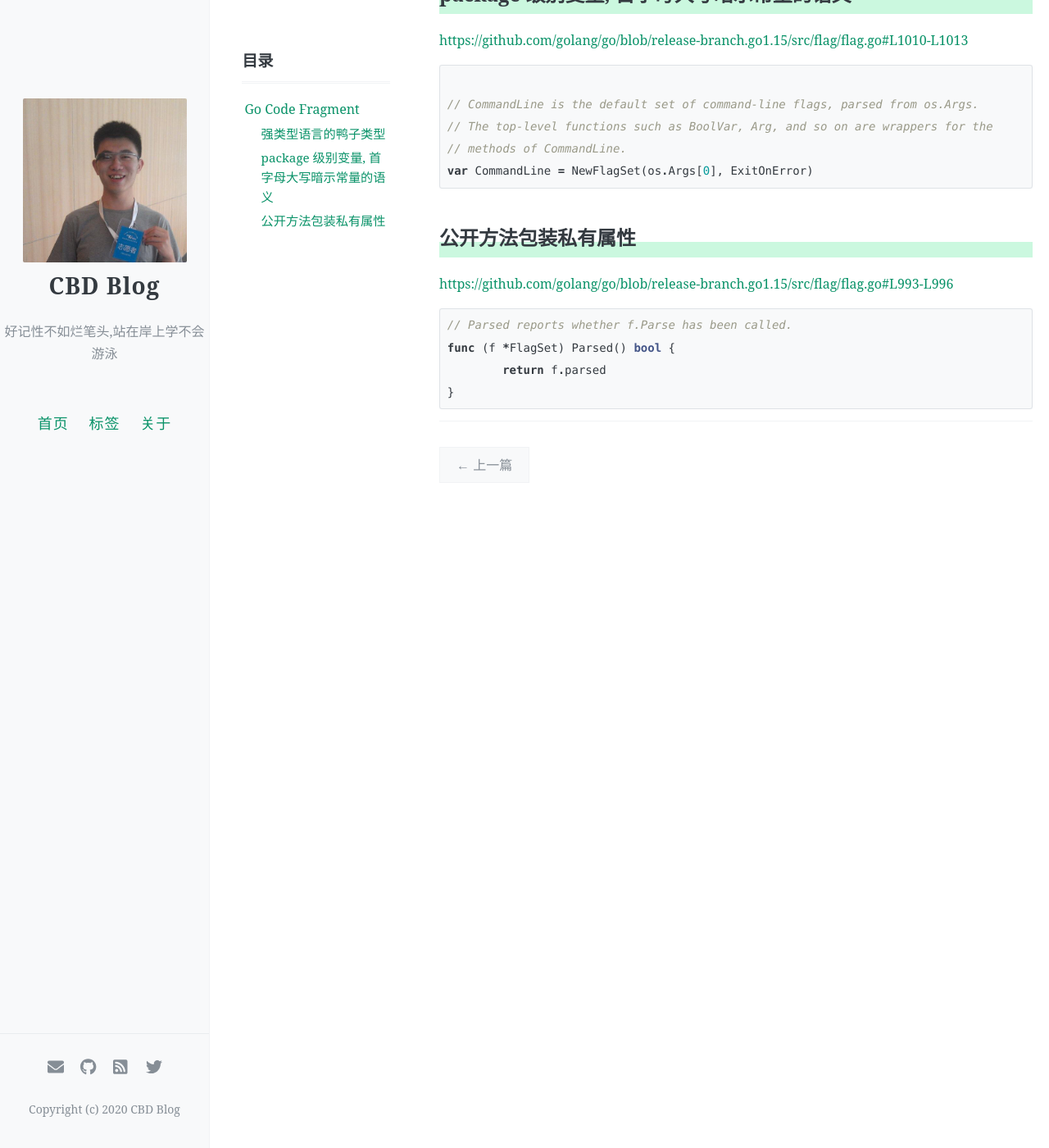
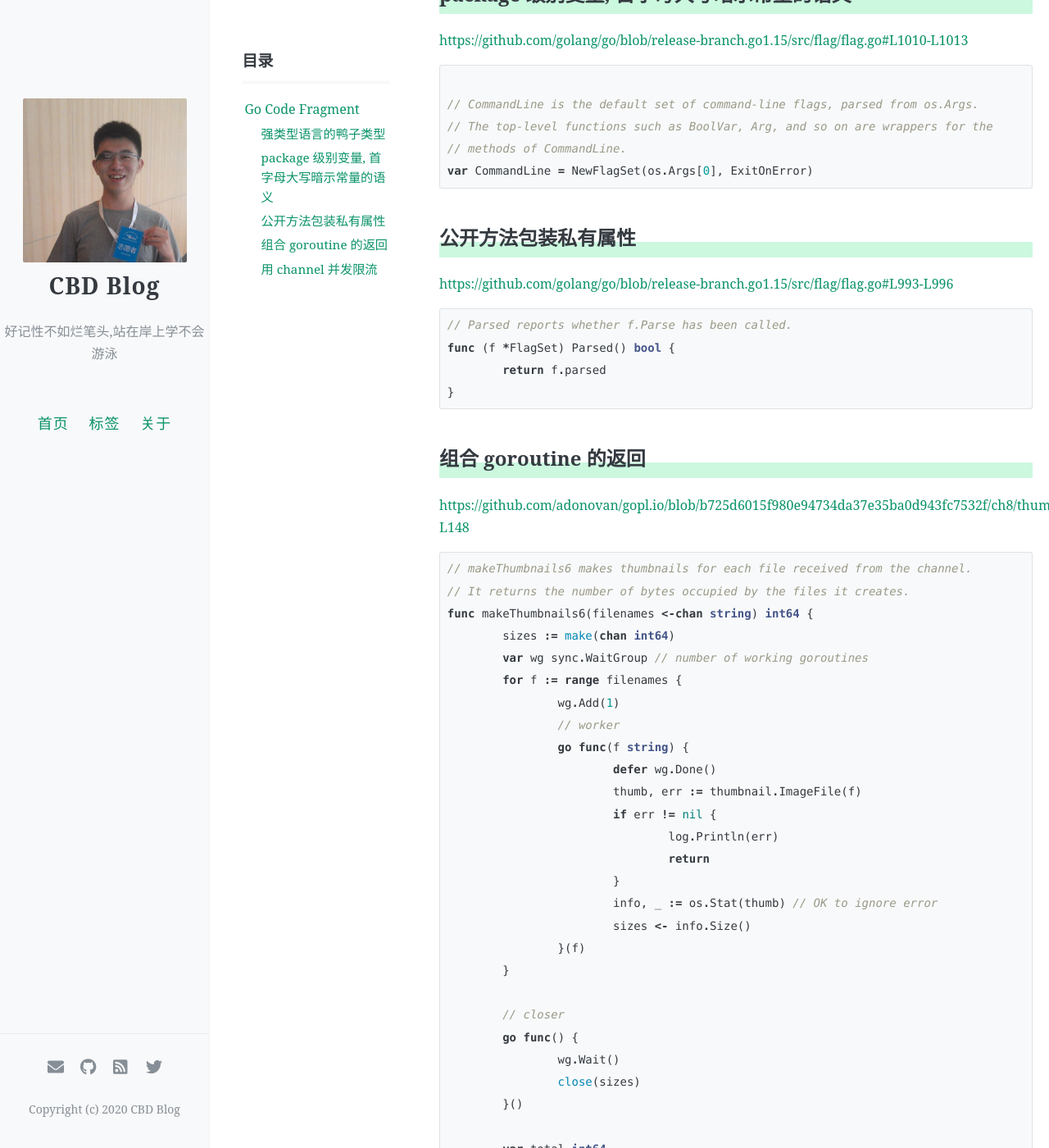
Before and after one commit to icbd/icbd.github.io, a Jekyll site: the page built from _posts/golang/2020-10-20-golang-fragment.md, in a window 1280 px wide and 1400 px high, scrolled down 727 px. Shown: the whole window at 82% size. Built offline with Jekyll 4.4.1, drawn with Linux system fonts in a browser that asks for light colours; comment, search, counter and statistics services are not loaded; some of the changed text lies outside the part shown.

Commit message:
Update 2020-10-20-golang-fragment.md

````diff
--- a/_posts/golang/2020-10-20-golang-fragment.md
+++ b/_posts/golang/2020-10-20-golang-fragment.md
@@ -48,3 +48,75 @@ func (f *FlagSet) Parsed() bool {
 	return f.parsed
 }
 ```
+
+## 组合 goroutine 的返回
+
+[https://github.com/adonovan/gopl.io/blob/b725d6015f980e94734da37e35ba0d943fc7532f/ch8/thumbnail/thumbnail_test.go#L114-L148](https://github.com/adonovan/gopl.io/blob/b725d6015f980e94734da37e35ba0d943fc7532f/ch8/thumbnail/thumbnail_test.go#L114-L148)
+
+```go
+// makeThumbnails6 makes thumbnails for each file received from the channel.
+// It returns the number of bytes occupied by the files it creates.
+func makeThumbnails6(filenames <-chan string) int64 {
+	sizes := make(chan int64)
+	var wg sync.WaitGroup // number of working goroutines
+	for f := range filenames {
+		wg.Add(1)
+		// worker
+		go func(f string) {
+			defer wg.Done()
+			thumb, err := thumbnail.ImageFile(f)
+			if err != nil {
+				log.Println(err)
+				return
+			}
+			info, _ := os.Stat(thumb) // OK to ignore error
+			sizes <- info.Size()
+		}(f)
+	}
+
+	// closer
+	go func() {
+		wg.Wait()
+		close(sizes)
+	}()
+
+	var total int64
+	for size := range sizes {
+		total += size
+	}
+	return total
+}
+
+```
+
+`sizes` 是一个 channel, goroutine 中每计算完一项, 都把各自部分的 size 塞入 `sizes`.
+
+对 `sizes` 使用 range 迭代, 计算 `sizes` 的总和, 待 `sizes` 被 close 的时候迭代结束.
+
+在单独的 goroutine 中 `wg.Wait()`, 等各个部分结束后 `close(sizes)`, 主 goroutine 的 range 从而得以退出.
+
+这个例子之所以使用如此复杂的多个 goroutine 相互交织, 根本原因是我们不知道 filenames 的规模.
+
+如果入参是一个明确 cap 的 slice, 我们就可以使用 buffer 先收集结果, 在主 goroutine 中 wait, 最后统一计算总和.
+
+## 用 channel 并发限流
+
+[https://github.com/adonovan/gopl.io/blob/master/ch8/crawl2/findlinks.go#L20-L37](https://github.com/adonovan/gopl.io/blob/master/ch8/crawl2/findlinks.go#L20-L37)
+
+```go
+// tokens is a counting semaphore used to
+// enforce a limit of 20 concurrent requests.
+var tokens = make(chan struct{}, 20)
+
+func crawl(url string) []string {
+	tokens <- struct{}{} // acquire a token
+
+	list, err := links.Extract(url)
+
+	<-tokens // release the token
+
+	return list
+}
+```
+
+带容量的 channel 是天然的限流工具, 当容量满了之后, 再加入则会等待.
````
